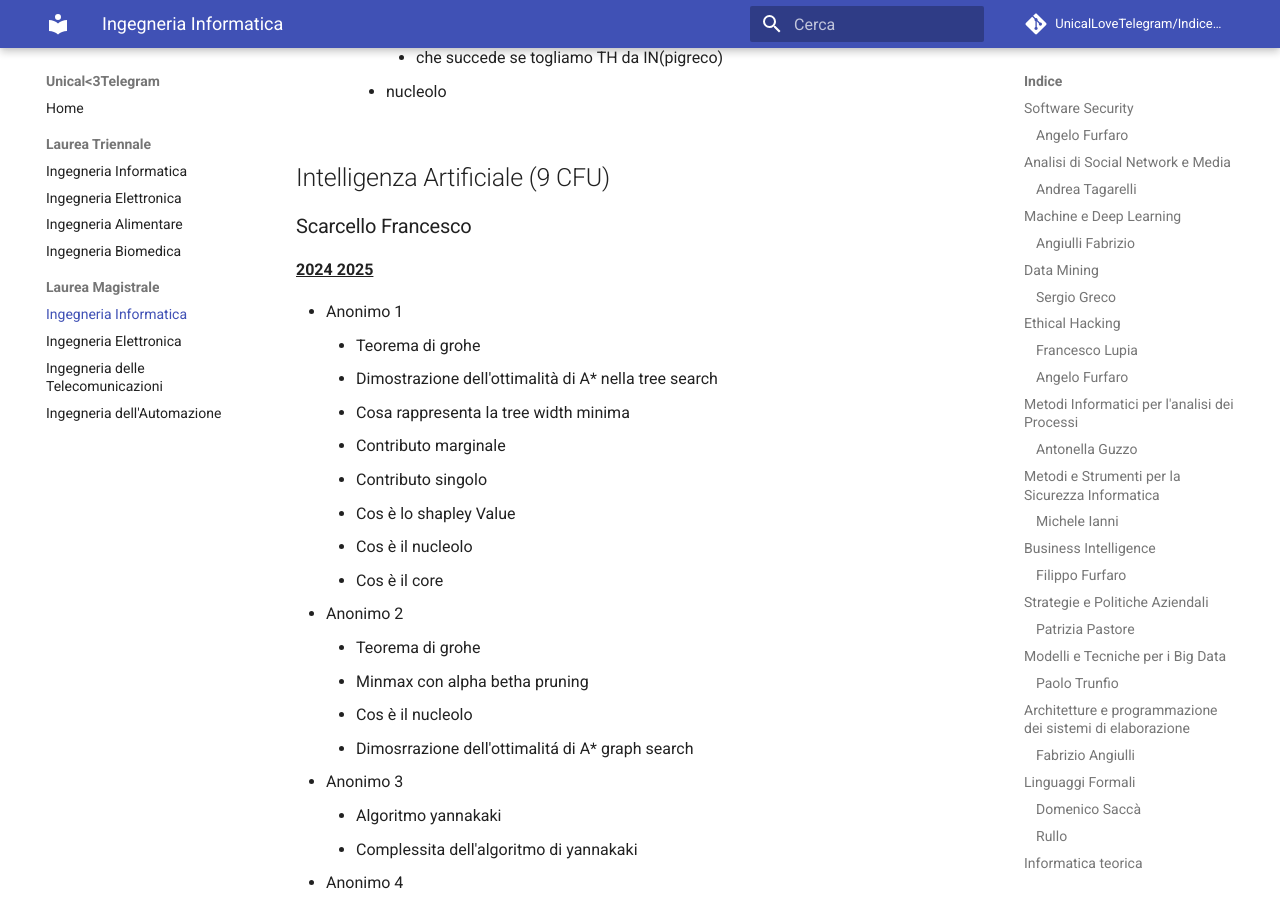
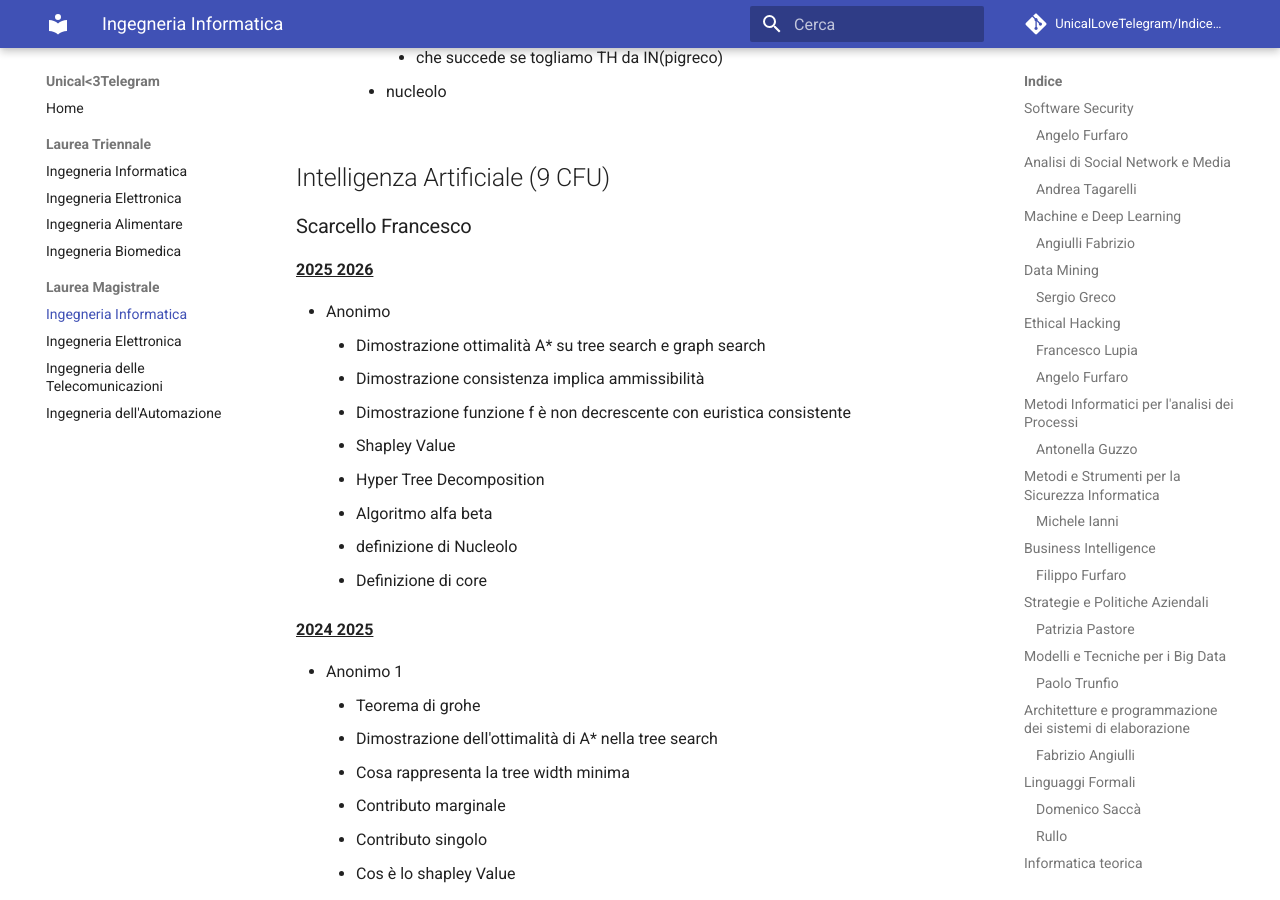
Before and after one commit to UnicalLoveTelegram/IndiceArgomentiOrale, an MkDocs documentation site: the page built from docs/laurea-magistrale/ingegneria-informatica.md, in a window 1280 px wide and 900 px high, scrolled down 43129 px. Built offline with MkDocs 1.6.1 and Material for MkDocs 9.7.7, drawn with Linux system fonts in a browser that asks for light colours; comment, search, counter and statistics services are not loaded.

Commit message:
aggiunta domande ai

```diff
--- a/docs/laurea-magistrale/ingegneria-informatica.md
+++ b/docs/laurea-magistrale/ingegneria-informatica.md
@@ -1247,6 +1247,19 @@ rc(X):- u(X), not(r(X)).
 ## Intelligenza Artificiale (9 CFU)
 
 ### Scarcello Francesco
+
+
+**<u>2025 2026</u>**
+
+- Anonimo
+    - Dimostrazione ottimalità A* su tree search e graph search
+    - Dimostrazione consistenza implica ammissibilità
+    - Dimostrazione funzione f è non decrescente con euristica consistente
+    - Shapley Value
+    - Hyper Tree Decomposition
+    - Algoritmo alfa beta
+    - definizione di Nucleolo
+    - Definizione di core
 
 **<u>2024 2025</u>**
 
```
